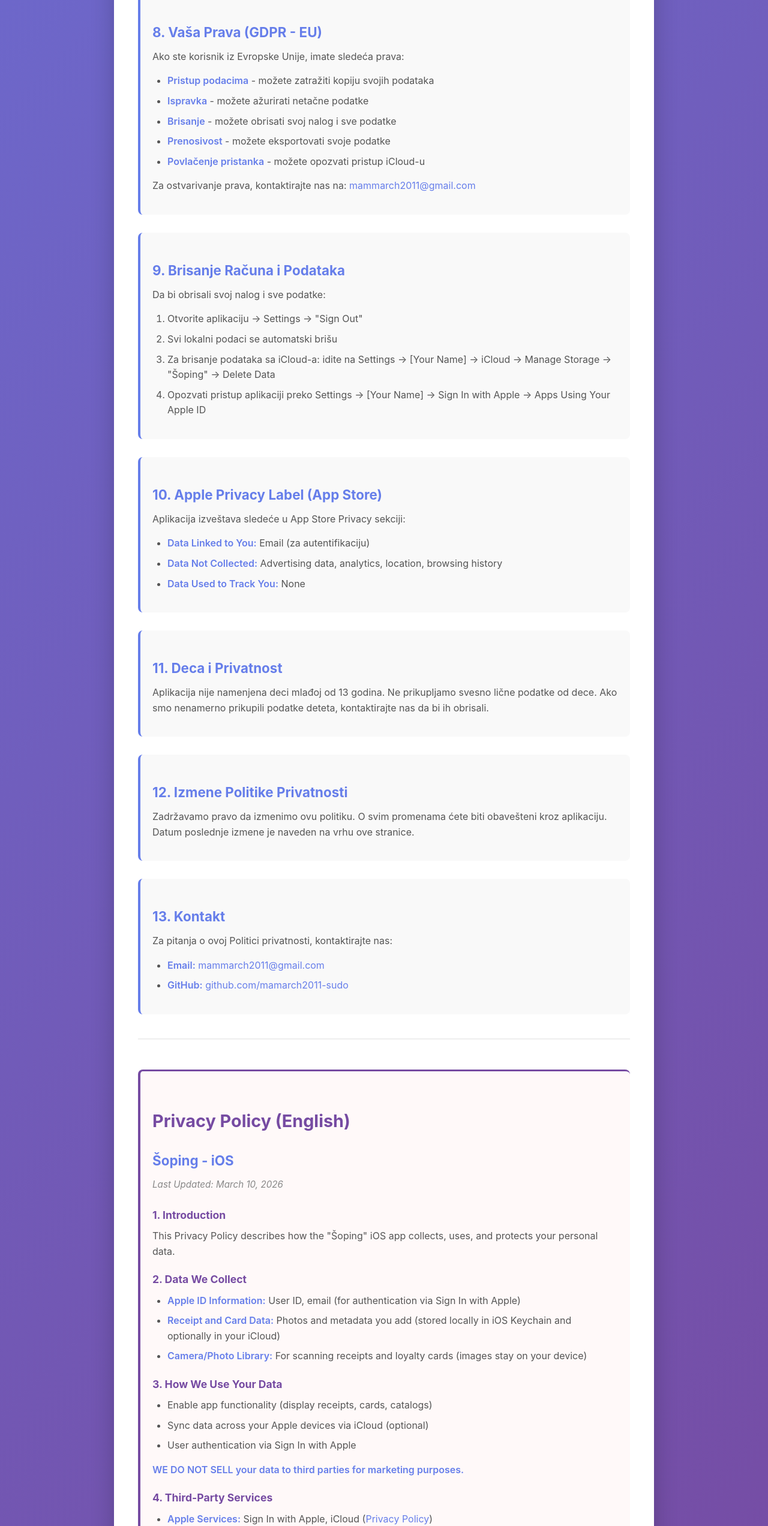
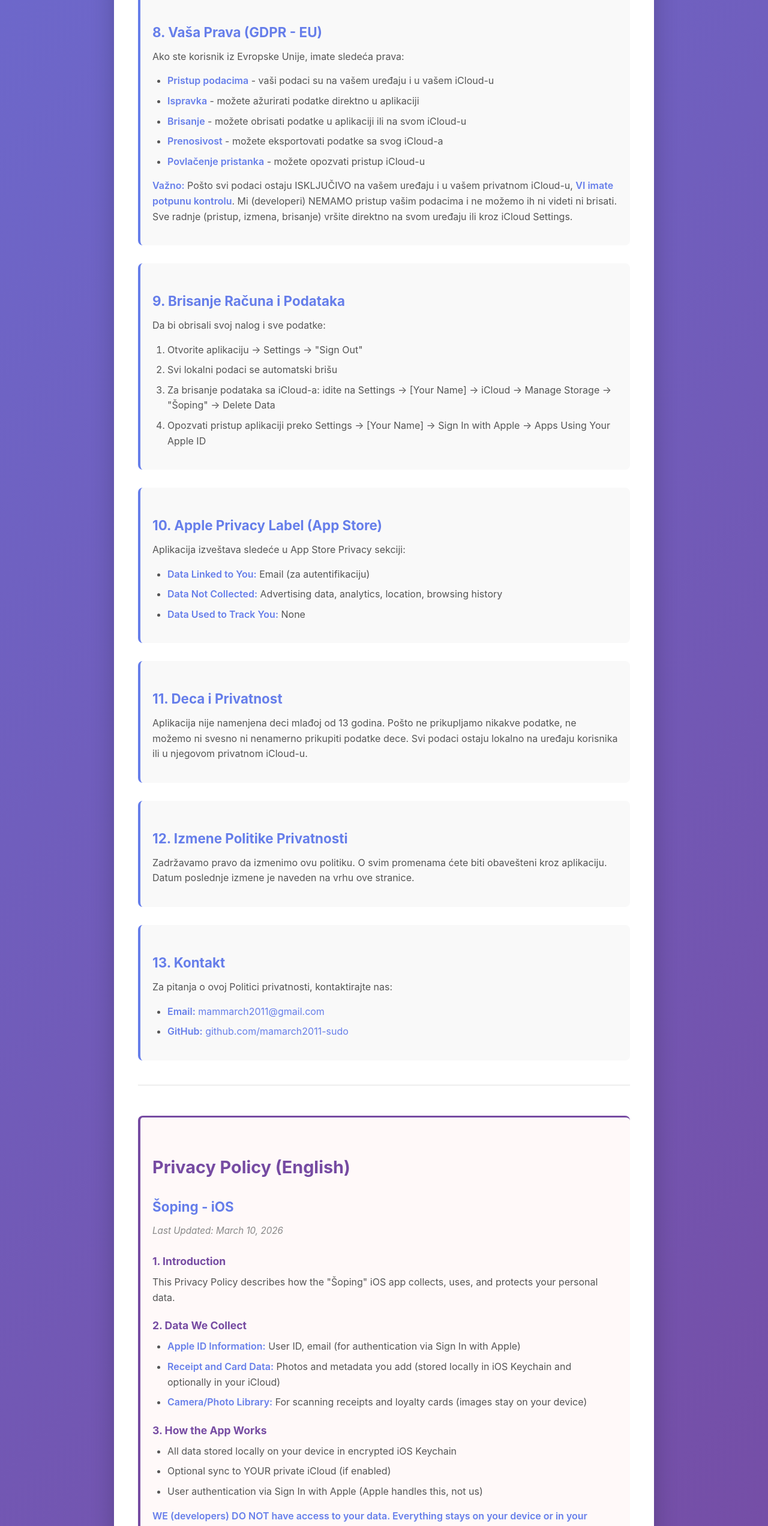
Before and after one commit to mamarch2011-sudo/privacy-policies, a plain HTML site: page garancije-racuni-ios.html in a window 1280 px wide. Shown: the part 3403-5947 px from the top of the page at 60% size. Drawn offline with Linux system fonts and the light colour scheme.

Commit message:
Ispravljena GDPR sekcija - korisnik ima potpunu kontrolu
- GDPR prava su jasno definisana ALI korisnik sve kontroliše sam
- Developeri NEMAJU pristup podacima - ne mogu ih videti ni brisati
- Sve radnje (pristup, izmena, brisanje) korisnik vrši sam
- Ispravljena i sekcija o deci - ne prikupljamo podatke
- Ažurirana engleski GDPR sekcija (iOS)
- Promenjeno 'How We Use Your Data' → 'How the App Works'

```diff
--- a/garancije-racuni-ios.html
+++ b/garancije-racuni-ios.html
@@ -117,13 +117,13 @@
             <h3>8. Vaša Prava (GDPR - EU)</h3>
             <p>Ako ste korisnik iz Evropske Unije, imate sledeća prava:</p>
             <ul>
-                <li><strong>Pristup podacima</strong> - možete zatražiti kopiju svojih podataka</li>
-                <li><strong>Ispravka</strong> - možete ažurirati netačne podatke</li>
-                <li><strong>Brisanje</strong> - možete obrisati svoj nalog i sve podatke</li>
-                <li><strong>Prenosivost</strong> - možete eksportovati svoje podatke</li>
+                <li><strong>Pristup podacima</strong> - vaši podaci su na vašem uređaju i u vašem iCloud-u</li>
+                <li><strong>Ispravka</strong> - možete ažurirati podatke direktno u aplikaciji</li>
+                <li><strong>Brisanje</strong> - možete obrisati podatke u aplikaciji ili na svom iCloud-u</li>
+                <li><strong>Prenosivost</strong> - možete eksportovati podatke sa svog iCloud-a</li>
                 <li><strong>Povlačenje pristanka</strong> - možete opozvati pristup iCloud-u</li>
             </ul>
-            <p>Za ostvarivanje prava, kontaktirajte nas na: <a href="mailto:mammarch2011@gmail.com">mammarch2011@gmail.com</a></p>
+            <p><strong>Važno:</strong> Pošto svi podaci ostaju ISKLJUČIVO na vašem uređaju i u vašem privatnom iCloud-u, <strong>VI imate potpunu kontrolu</strong>. Mi (developeri) NEMAMO pristup vašim podacima i ne možemo ih ni videti ni brisati. Sve radnje (pristup, izmena, brisanje) vršite direktno na svom uređaju ili kroz iCloud Settings.
         </section>
 
         <section>
@@ -149,7 +149,7 @@
 
         <section>
             <h3>11. Deca i Privatnost</h3>
-            <p>Aplikacija nije namenjena deci mlađoj od 13 godina. Ne prikupljamo svesno lične podatke od dece. Ako smo nenamerno prikupili podatke deteta, kontaktirajte nas da bi ih obrisali.</p>
+            <p>Aplikacija nije namenjena deci mlađoj od 13 godina. Pošto ne prikupljamo nikakve podatke, ne možemo ni svesno ni nenamerno prikupiti podatke dece. Svi podaci ostaju lokalno na uređaju korisnika ili u njegovom privatnom iCloud-u.</p>
         </section>
 
         <section>
@@ -184,13 +184,13 @@
                 <li><strong>Camera/Photo Library:</strong> For scanning receipts and loyalty cards (images stay on your device)</li>
             </ul>
 
-            <h4>3. How We Use Your Data</h4>
+            <h4>3. How the App Works</h4>
             <ul>
-                <li>Enable app functionality (display receipts, cards, catalogs)</li>
-                <li>Sync data across your Apple devices via iCloud (optional)</li>
-                <li>User authentication via Sign In with Apple</li>
+                <li>All data stored locally on your device in encrypted iOS Keychain</li>
+                <li>Optional sync to YOUR private iCloud (if enabled)</li>
+                <li>User authentication via Sign In with Apple (Apple handles this, not us)</li>
             </ul>
-            <p><strong>WE DO NOT SELL your data to third parties for marketing purposes.</strong></p>
+            <p><strong>WE (developers) DO NOT have access to your data. Everything stays on your device or in your iCloud.</strong></p>
 
             <h4>4. Third-Party Services</h4>
             <ul>
@@ -199,7 +199,7 @@
             </ul>
 
             <h4>5. Your Rights (GDPR)</h4>
-            <p>EU users have rights to access, correct, delete, and export their data. Contact us at: <a href="mailto:mammarch2011@gmail.com">mammarch2011@gmail.com</a></p>
+            <p>EU users have full GDPR rights (access, correct, delete, export). <strong>Since all data is stored ONLY on your device and your private iCloud, YOU have complete control.</strong> We (developers) cannot access, view, or delete your data - everything is managed by you through the app or iCloud Settings.</p>
 
             <h4>6. Contact</h4>
             <p>Email: <a href="mailto:mammarch2011@gmail.com">mammarch2011@gmail.com</a></p>
```
Also changed, not shown: garancije-racuni-android.html (+6 -6 lines).
